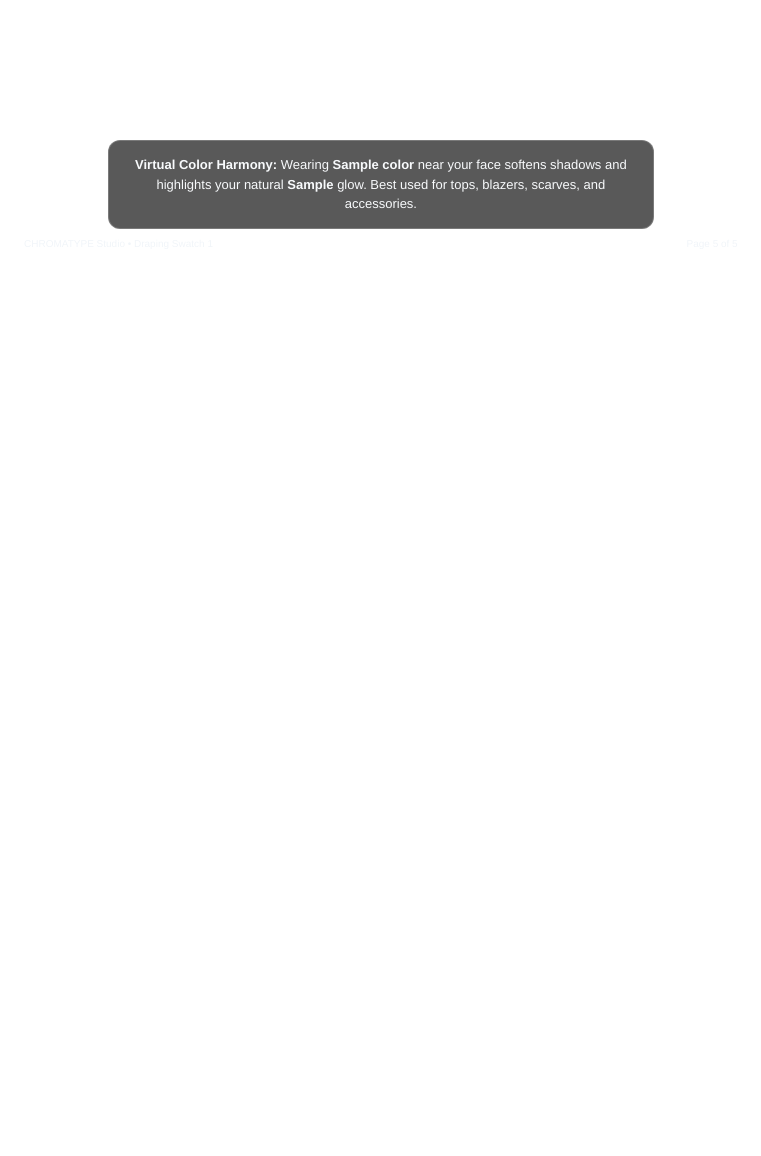
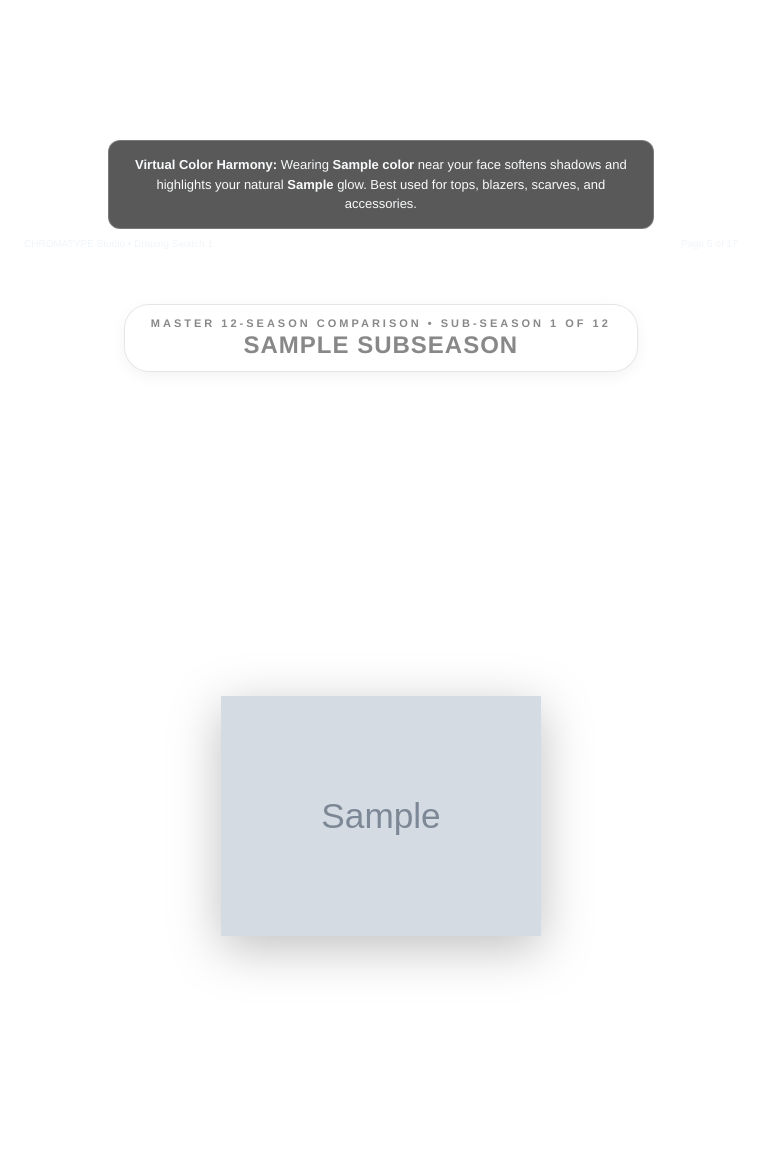
Before and after one commit to diegodkrd-del/color-analysis-backend, a Python web app: template templates/report.html in a window 1280 px wide. Shown: the part 5344-6500 px from the top of the page, without its empty margins (16-777 px from the left). Before the commit the page ends 5591 px from the top, so only its background shows below. Run offline with Jinja, Linux system fonts and the light colour scheme; the template is opened without the code that fills it: most values are stand-ins (such as "Sample title", 1, 10 or a date in 2020); grey boxes marked "Sample" are stand-in pictures.

Commit message:
Add ALL 12 Sub-Seasons Comparison Master Draping section to PDF generator engine for 28-page client dossiers

```diff
--- a/pdf_generator.py
+++ b/pdf_generator.py
@@ -529,7 +529,8 @@ def generate_pdf(image_path: str, analysis_data: dict, output_pdf_path: str, cli
         contrast=palette_info["contrast"],
         neutrals=palette_info["neutrals"],
         avoid_colors=palette_info["avoid"],
-        palette=palette_info["colors"]
+        palette=palette_info["colors"],
+        all_subseasons=SUBSEASON_PALETTES
     )
 
     # 1. Try Microsoft Edge Headless PDF rendering on Windows (Pixel Perfect)
--- a/templates/report.html
+++ b/templates/report.html
@@ -480,7 +480,42 @@
 
         <div class="footer-page" style="border-top: 1px solid rgba(255,255,255,0.3); color: #F1F5F9;">
             <span>CHROMATYPE Studio • Draping Swatch {{ loop.index }}</span>
-            <span>Page {{ loop.index + 4 }} of {{ palette|length + 4 }}</span>
+            <span>Page {{ loop.index + 4 }} of {{ palette|length + 16 }}</span>
+        </div>
+    </div>
+    {% endfor %}
+
+    <!-- PAGES 17 TO 28: ALL 12 SUB-SEASONS MASTER COMPARISON DRAPING SECTION -->
+    {% for sub_name, sub_info in all_subseasons.items() %}
+    <div class="page" style="background-color: {{ sub_info.bg }}; color: #1E293B; padding: 35px 30px; display: flex; flex-direction: column; justify-content: space-between; align-items: center; text-align: center;">
+        <div style="background: rgba(255,255,255,0.92); padding: 12px 26px; border-radius: 25px; border: 1px solid rgba(0,0,0,0.1); box-shadow: 0 4px 15px rgba(0,0,0,0.05);">
+            <div style="font-size: 11px; text-transform: uppercase; letter-spacing: 3px; color: {{ sub_info.header_color }}; font-weight: bold;">Master 12-Season Comparison • Sub-Season {{ loop.index }} of 12</div>
+            <h2 style="font-size: 24px; margin: 2px 0 0 0; text-transform: uppercase; letter-spacing: 1px; color: {{ sub_info.header_color }};">{{ sub_name }}</h2>
+            {% if sub_name == sub_season %}
+            <div style="font-size: 11px; font-weight: bold; background: #10B981; color: #FFFFFF; padding: 2px 10px; border-radius: 10px; display: inline-block; margin-top: 4px;">★ AI Primary Match Recommendation</div>
+            {% endif %}
+        </div>
+
+        <div style="width: 320px; height: 380px; margin: 0 auto; display: flex; justify-content: center; align-items: center;">
+            <img src="{{ image_path }}" style="max-width: 100%; max-height: 100%; object-fit: contain; filter: drop-shadow(0px 12px 25px rgba(0,0,0,0.25));" alt="{{ sub_name }} Comparison">
+        </div>
+
+        <!-- 6 Representative Palette Swatches for this Sub-Season -->
+        <div style="background: rgba(255,255,255,0.92); padding: 12px 20px; border-radius: 14px; max-width: 520px; width: 100%; border: 1px solid rgba(0,0,0,0.1);">
+            <div style="font-size: 11px; font-weight: bold; text-transform: uppercase; color: #64748B; margin-bottom: 8px; letter-spacing: 1px;">{{ sub_name }} Signature Swatch Palette</div>
+            <div style="display: flex; justify-content: space-between; align-items: center;">
+                {% for sw in sub_info.colors[:6] %}
+                <div style="width: 15%; text-align: center;">
+                    <div style="height: 35px; background-color: {{ sw.hex }}; border-radius: 6px; border: 1px solid rgba(0,0,0,0.15); box-shadow: 0 2px 4px rgba(0,0,0,0.1);"></div>
+                    <div style="font-size: 8px; font-weight: bold; margin-top: 3px; color: #334155; white-space: nowrap; overflow: hidden; text-overflow: ellipsis;">{{ sw.name }}</div>
+                </div>
+                {% endfor %}
+            </div>
+        </div>
+
+        <div class="footer-page" style="border-top: 1px solid rgba(0,0,0,0.1); color: #64748B;">
+            <span>CHROMATYPE Studio • 12-Subseason Self-Selection Guide</span>
+            <span>Page {{ loop.index + palette|length + 4 }} of {{ palette|length + 16 }}</span>
         </div>
     </div>
     {% endfor %}
```
